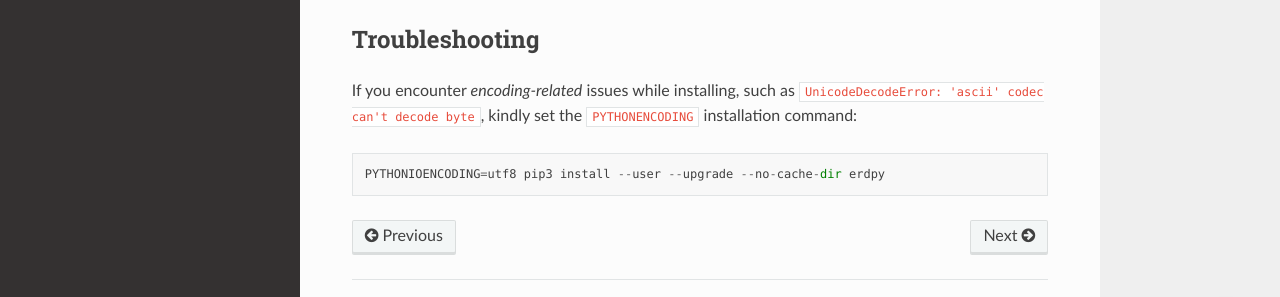
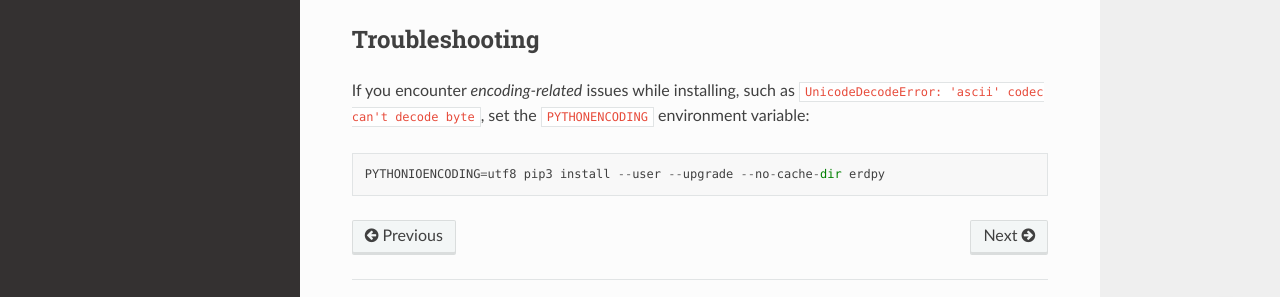
Before and after one commit to 450968020meganrice/mx-sdk-py-cli, a Sphinx documentation site: the page built from docs/pages/installation.rst, in a window 1280 px wide and 900 px high, scrolled down 1543 px. Shown: the part 515-812 px from the top of the window. Built offline with Sphinx 7.4.7 and the Read the Docs theme 2.0.0, drawn with Linux system fonts in a browser that asks for light colours.

Commit message:
Update installation.rst

```diff
--- a/docs/pages/installation.rst
+++ b/docs/pages/installation.rst
@@ -92,7 +92,7 @@ To install **erdpy**, run the following command:
 
 Troubleshooting
 =================
-If you encounter *encoding-related* issues while installing, such as ``UnicodeDecodeError: 'ascii' codec can't decode byte``, kindly set the ``PYTHONENCODING`` installation command:
+If you encounter *encoding-related* issues while installing, such as ``UnicodeDecodeError: 'ascii' codec can't decode byte``, set the ``PYTHONENCODING`` environment variable:
 
 .. code-block::
 
```
